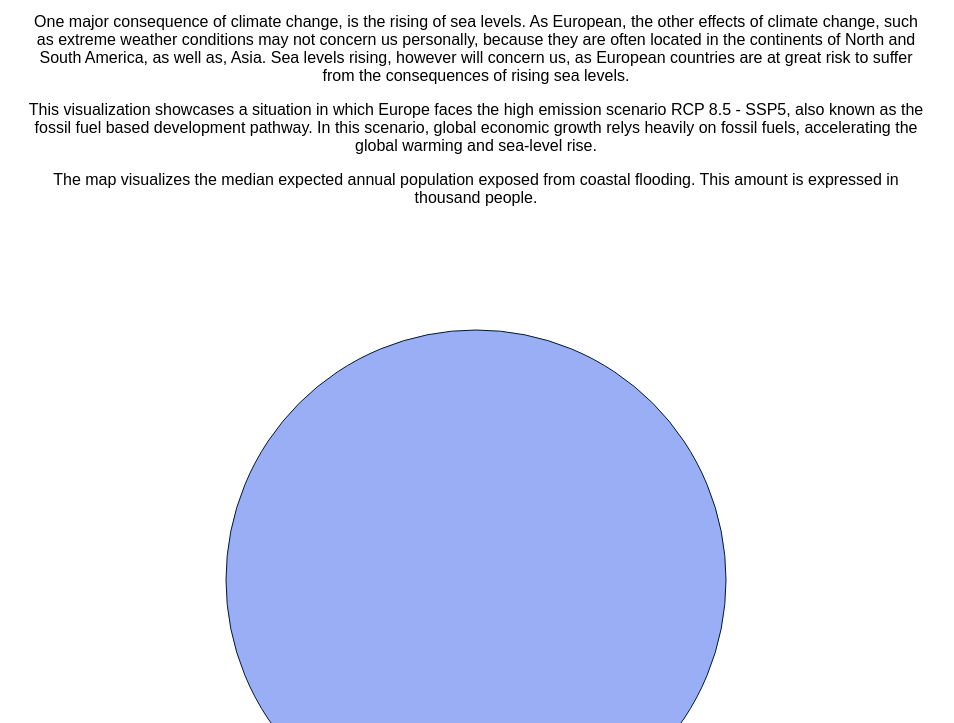
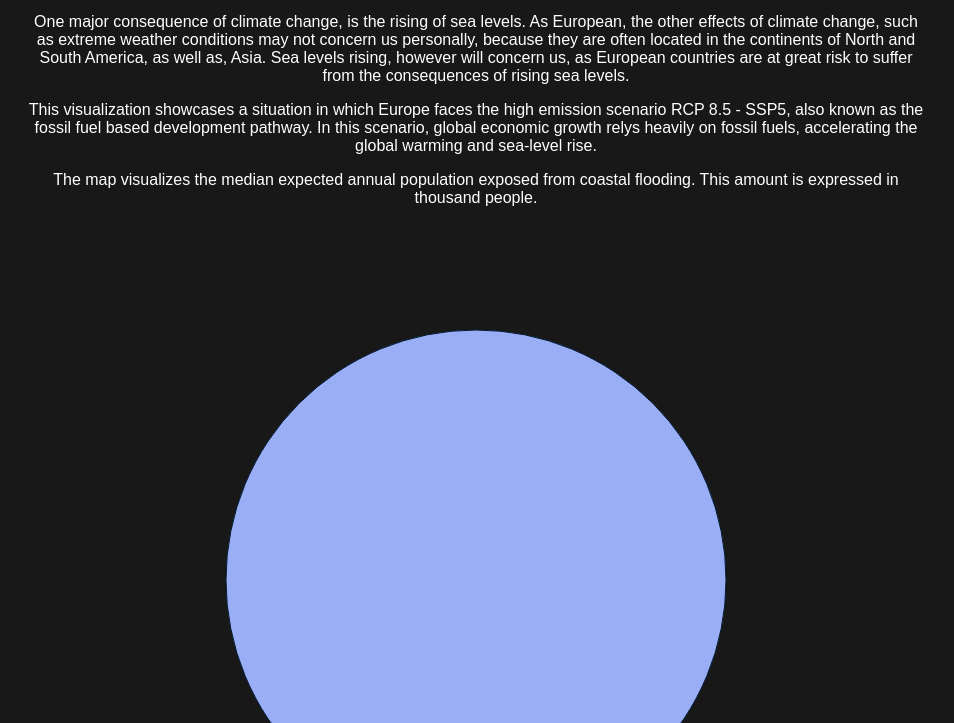
Before and after one commit to maijatissarinen/explorativeinfovis, a plain HTML site: page index.html in a window 1280 px wide. Shown: the part 183-906 px from the top of the page, without its empty margins (164-1118 px from the left). Drawn offline with nearby package versions, Linux system fonts and the light colour scheme; no server answers.

Commit message:
Style changes

```diff
--- a/styles/index.css
+++ b/styles/index.css
@@ -1,6 +1,6 @@
 body {
-    background: #ffffff;
-    color: rgb(0, 0, 0);
+    background: #181818;
+    color: rgb(255, 255, 255);
     font-family: sans-serif;
     margin: auto;
 }
```
